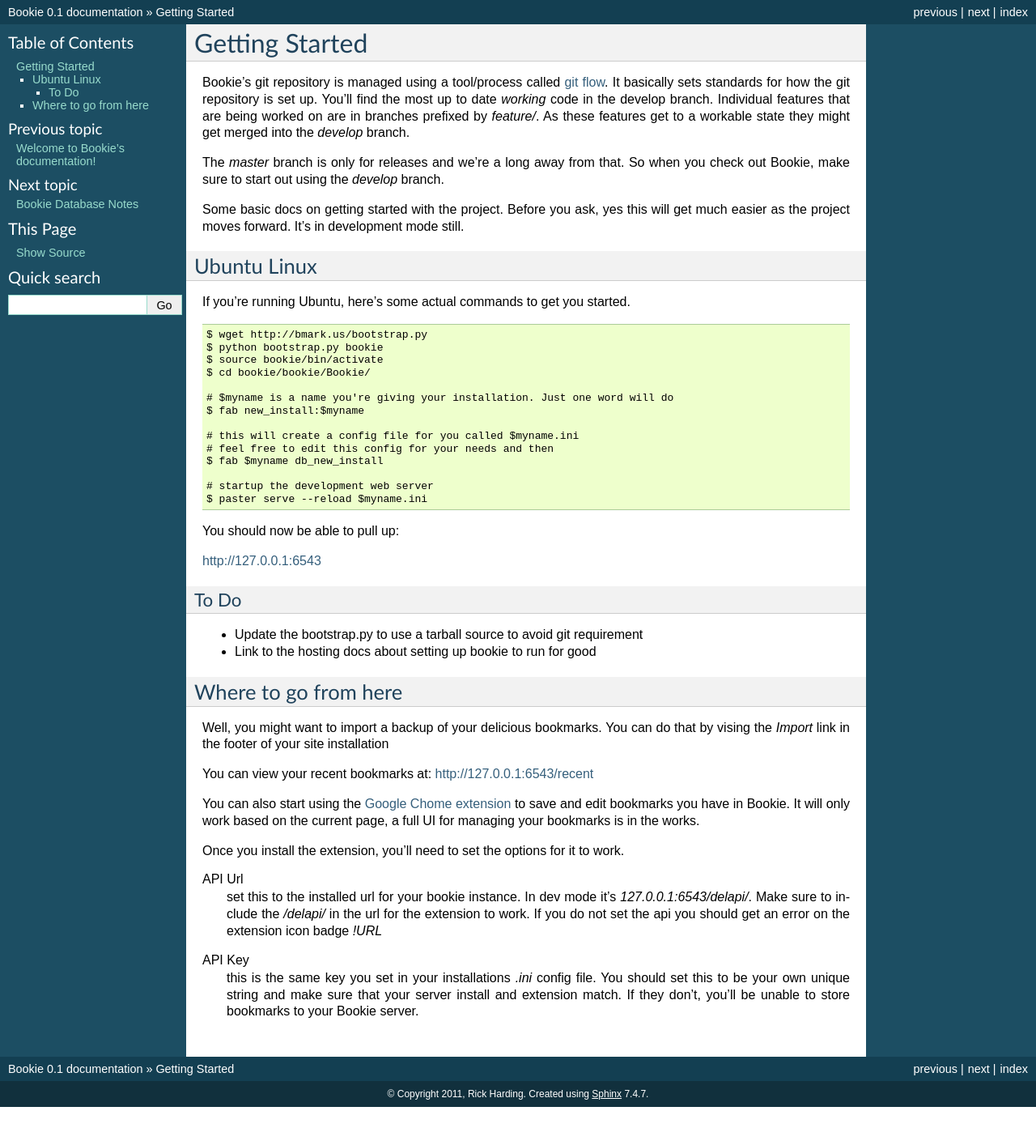
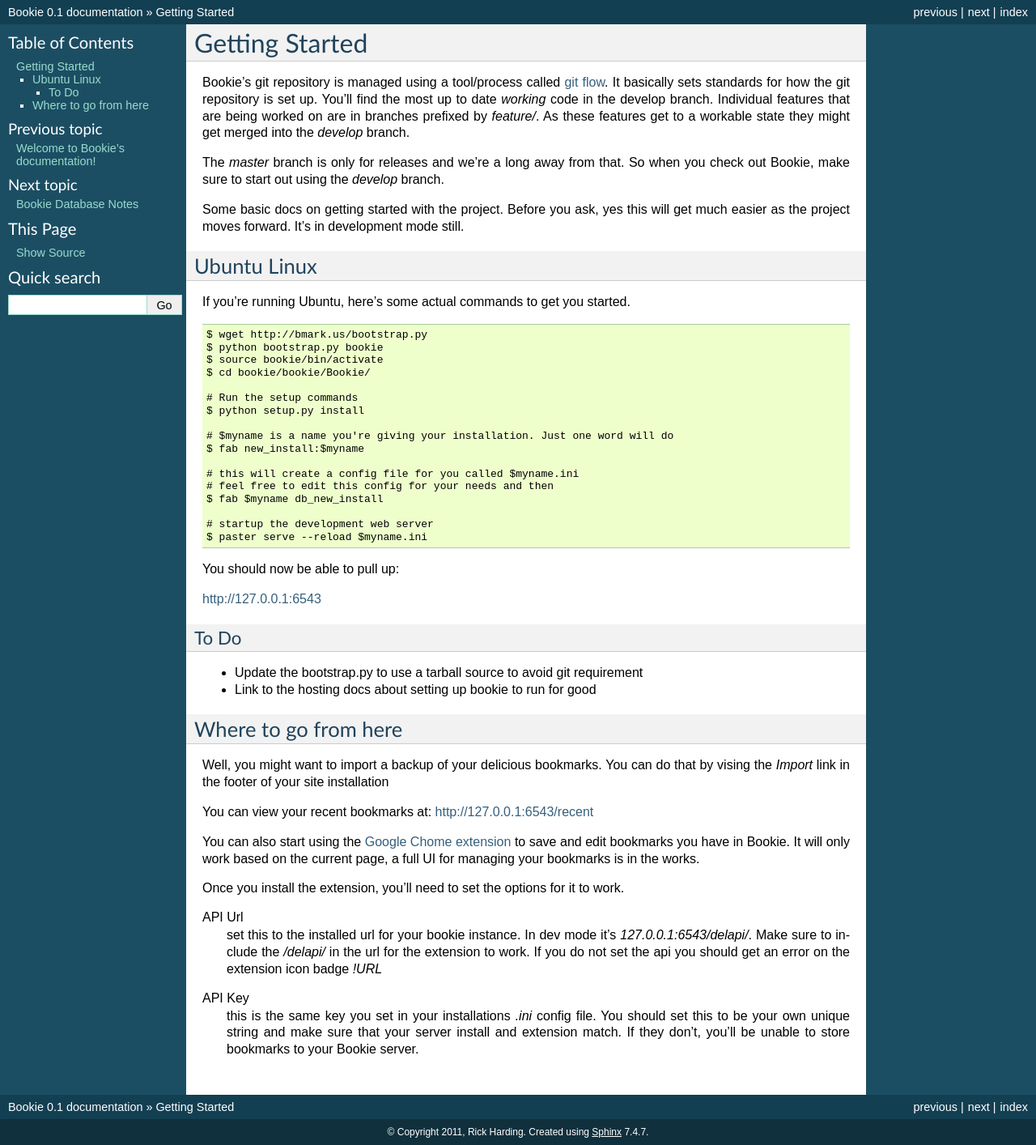
Before and after one commit to bookieio/Bookie, a Sphinx documentation site: the page built from Bookie/docs/started.rst, in a window 1280 px wide. Shown: the whole page at 81% size. Built offline with Sphinx 7.4.7, drawn with Linux system fonts in a browser that asks for light colours; before the commit the page ends 1367 px from its top, so only the background shows below that.

Commit message:
Added setup commands

```diff
--- a/Bookie/docs/started.rst
+++ b/Bookie/docs/started.rst
@@ -26,6 +26,9 @@
   $ python bootstrap.py bookie
   $ source bookie/bin/activate
   $ cd bookie/bookie/Bookie/
+
+  # Run the setup commands
+  $ python setup.py install
 
   # $myname is a name you're giving your installation. Just one word will do
   $ fab new_install:$myname
```
